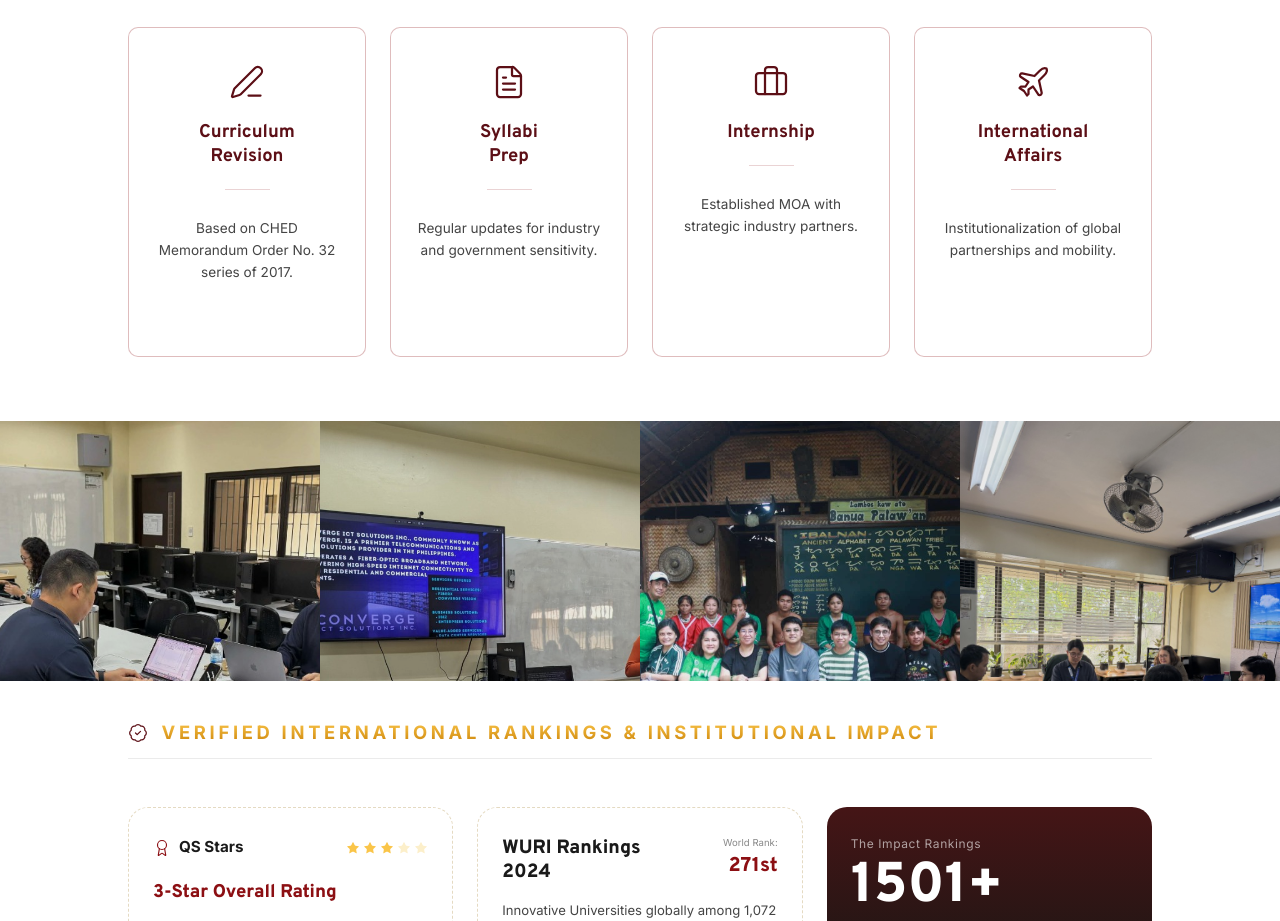
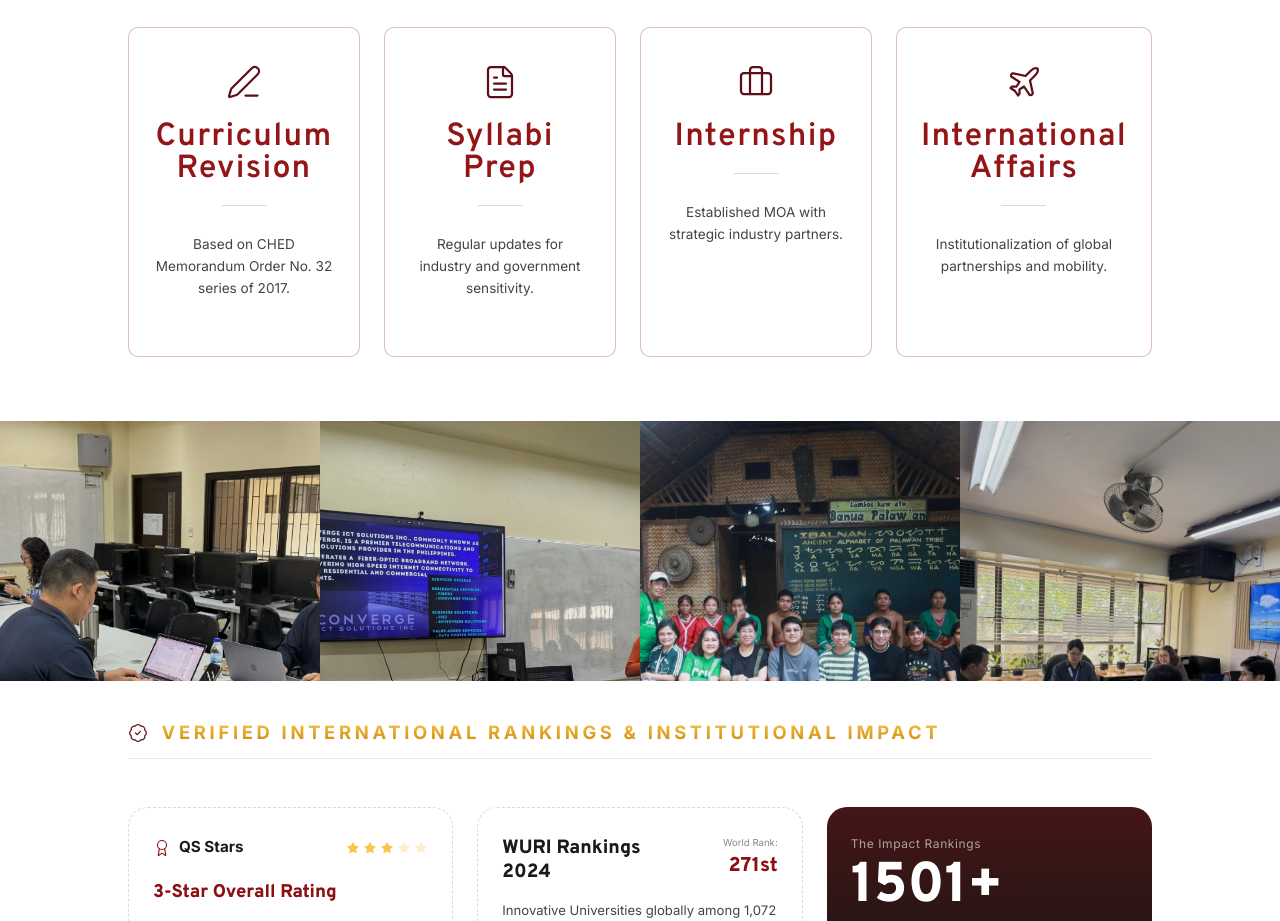
Before and after one commit to fr-anz/DIT-Accred, a SvelteKit app: page /planning in a window 1280 px wide. Shown: the part 2480-3401 px from the top of the page. Built offline with nearby package versions, Linux system fonts and the light colour scheme.

Commit message:
design: align process card titles with figma typography specs (32px Overpass 600)

```diff
--- a/src/routes/planning/+page.svelte
+++ b/src/routes/planning/+page.svelte
@@ -1034,12 +1034,14 @@
 	}
 
 	.process_card_title {
-		font-family: var(--font-heading);
-		font-size: 1.15rem; /* Slightly larger matching figma */
-		font-weight: 700;
-		color: var(--color-maroon);
-		margin: 0;
-		line-height: 1.3;
+		font-family: var(--font-heading); /* Overpass */
+		font-size: 2rem; /* 32px matching Figma specification */
+		font-weight: 600; /* SemiBold matching Figma specification */
+		color: #941518; /* Maroon color matching Figma specification */
+		margin: 0;
+		line-height: 1; /* 100% line-height matching Figma specification */
+		letter-spacing: 0.04em; /* 4% letter-spacing matching Figma specification */
+		text-align: center;
 	}
 
 	.process_card_desc {
```
